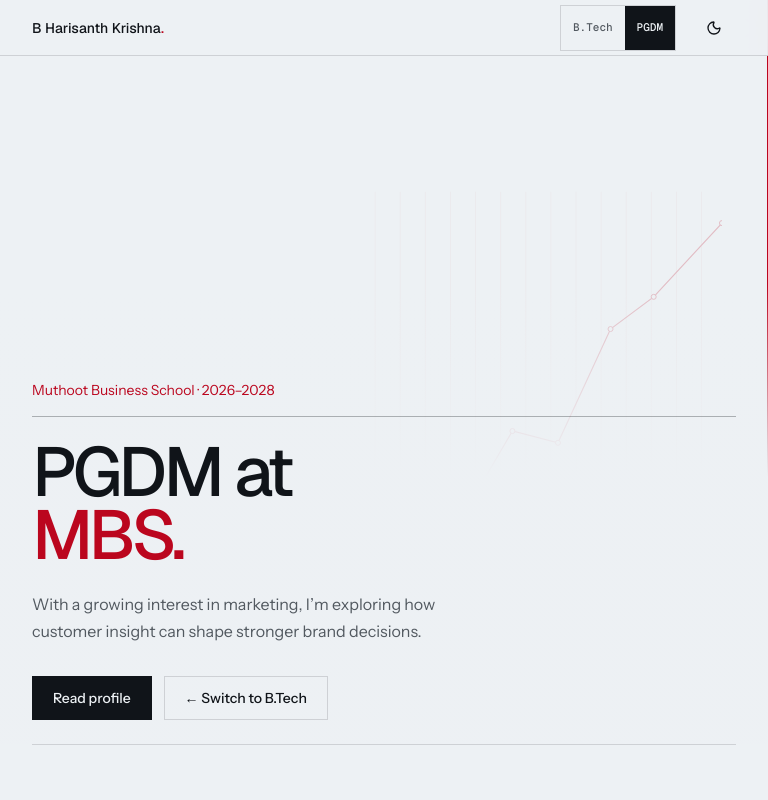
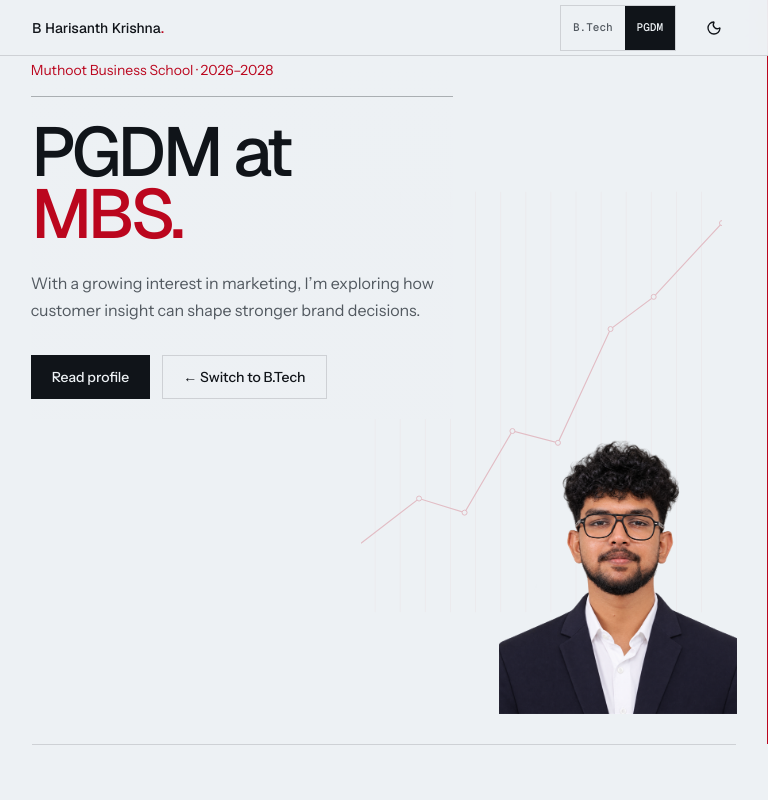
Before and after one commit to Harisanth-2004/harisanth-portfolio, a React (Vite) app: page / in a window 768 px wide. Shown: the top 800 px of the page. Built offline with nearby package versions, Linux system fonts and the light colour scheme.

Commit message:
Show hero portrait at tablet widths

```diff
--- a/src/styles.css
+++ b/src/styles.css
@@ -997,6 +997,30 @@ html.dark[data-mode="mgmt"] {
     transform: none;
   }
 }
+@media (min-width: 640px) and (max-width: 1023px) {
+  .hero-portrait {
+    display: block;
+    top: auto;
+    right: 4vw;
+    bottom: 4%;
+    left: auto;
+    width: clamp(12rem, 31vw, 20rem);
+    height: auto;
+    aspect-ratio: 600 / 769;
+    transform: none;
+  }
+  .hero-scrim {
+    top: 8%;
+    right: auto;
+    bottom: auto;
+    left: 4vw;
+    width: min(55vw, 500px);
+    padding: 0 0 1.25rem;
+  }
+  .hero-scrim-management {
+    justify-content: flex-start;
+  }
+}
 .milestone-card {
   min-height: 13rem;
   border-top: 2px solid color-mix(in oklab, var(--signal) 55%, var(--border));
```
